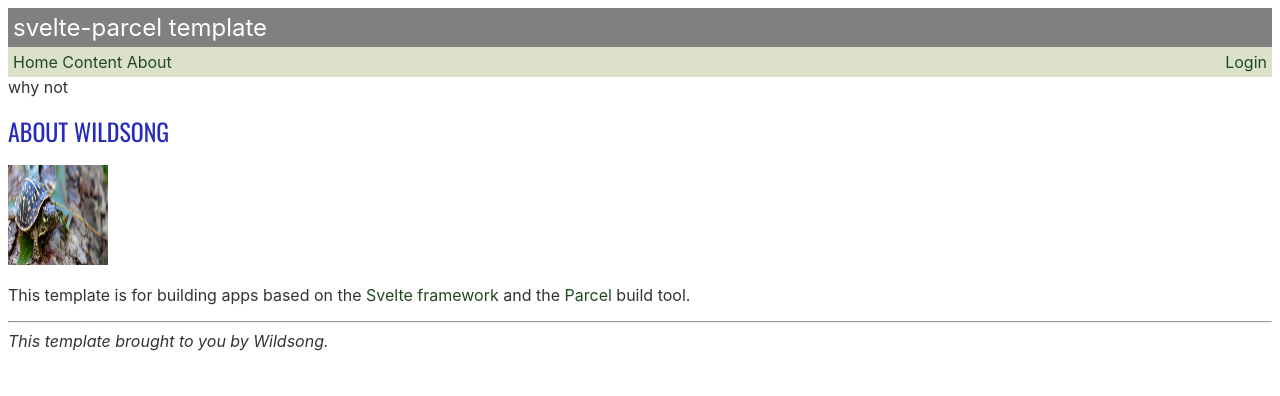
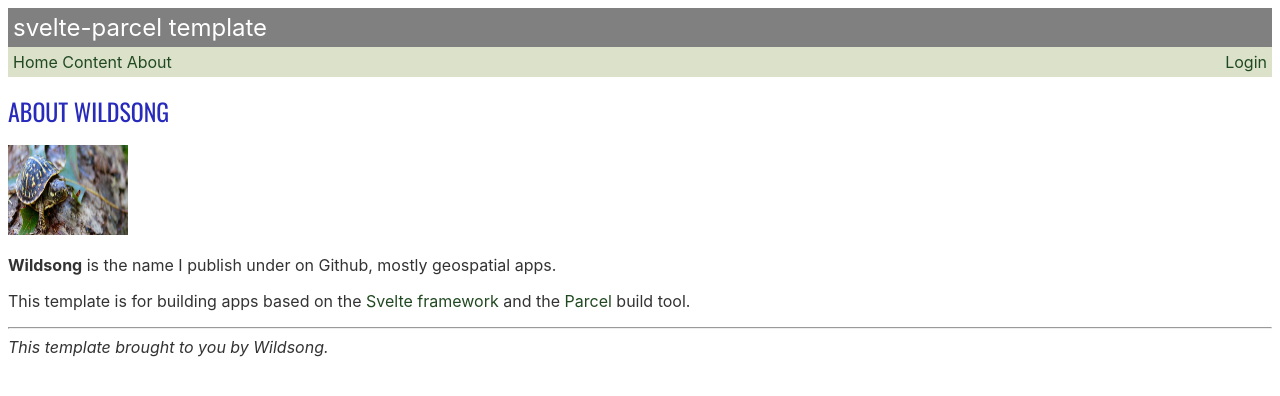
Before and after one commit to Wildsong/svelte-parcel, a Svelte app in the folder src/: page /about in a window 1280 px wide. Shown: the top 396 px of the page. Built offline with nearby package versions, Linux system fonts and the light colour scheme.

Commit message:
Preening

```diff
--- a/src/pages/About.svelte
+++ b/src/pages/About.svelte
@@ -1,26 +1,25 @@
 <script>
     // I could not put a direct reference into the HTML section
-    // because of some unknown limitation of Parcel.
-    // Doing it this way preprocesses the file anyway so it's fine.
-    // This reduces the over-the-wire image size to 2% of its original size.
+    // because of how Parcel bundles assets.
+    // Parcel will preprocesses the file;
+    // this reduces the over-the-wire image size to 2% of its original size.
     const imageUrl = new URL(
-        '../assets/babyturtle.png?as=jpeg&quality=50&width=300',
+        '../assets/babyturtle.png?as=jpeg&quality=75&width=120',
         import.meta.url
     )
 </script>
 
-why
-not
 <div class="About">
     <h1>About Wildsong</h1>
-    <img alt="Logo" src="{imageUrl}" width=100 height=100>
+    <img alt="Logo" src="{imageUrl}" width=120 height=90>
+
+    <p>
+        <b>Wildsong</b> is the name I publish under on Github, mostly geospatial apps.
+    </p>
+
     <p>
         This template is for building apps based on the <a href="https://svelte.dev">Svelte framework</a>
         and the <a href="https://parceljs.org">Parcel</a> build tool.
-    </p>
-
-    <p>
-
     </p>
 </div>
 
--- a/src/pages/Content.svelte
+++ b/src/pages/Content.svelte
@@ -3,7 +3,7 @@
 
 <div class="Content">
     <p>
-Here there be content
+Here there will be content without a map.
     </p>
 </div>
 
--- a/src/pages/Home.svelte
+++ b/src/pages/Home.svelte
@@ -5,7 +5,7 @@
 	const zoom = 9;
 </script>
 
-<h1>Here's a map</h1>
+<h1>Here is a map</h1>
 
 Every app needs a map.
 
```
Also changed, not shown: src/components/OpenLayersMap.svelte (line endings or trailing spaces), 1 other file (tests, documents, lock files or other folders).
